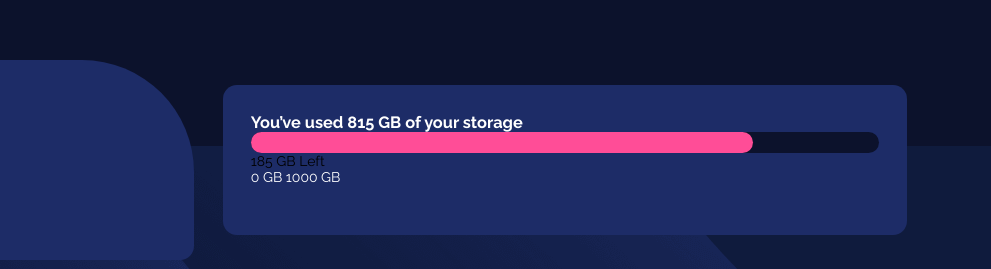
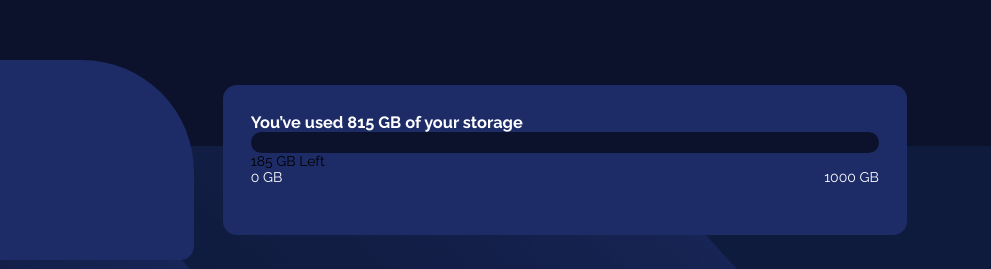
Before and after one commit to Elisa33/03-fylo-data-storage-component-master, a plain HTML site: page index.html in a window 1280 px wide. Shown: the part 234-503 px from the top of the page, 289-1280 px from the left. Drawn offline with Linux system fonts and the light colour scheme.

Commit message:
minmax bar

```diff
--- a/styles.scss
+++ b/styles.scss
@@ -103,9 +103,19 @@ main{
     width: 80%;
     border-radius: 1em;
     height: 1.5em;
-    background: hsl(335, 100%, 65%);
-    background-color: hsl(6, 100%, 80%) to hsl(335, 100%, 65%);
+    background: -o-linear-gradient(left, hsl(6, 100%, 80%) 0%, hsl(335, 100%, 65%) 100%);
 
+    //background: hsl(6, 100%, 80%) to hsl(335, 100%, 65%);
+    .circle{
+
+
+    }
+}
+
+.minmax{
+    display: flex;
+    width: 100%;
+    justify-content: space-between;
 }
 
 .attribution{
```
Also changed, not shown: styles.css, 1 other file.
